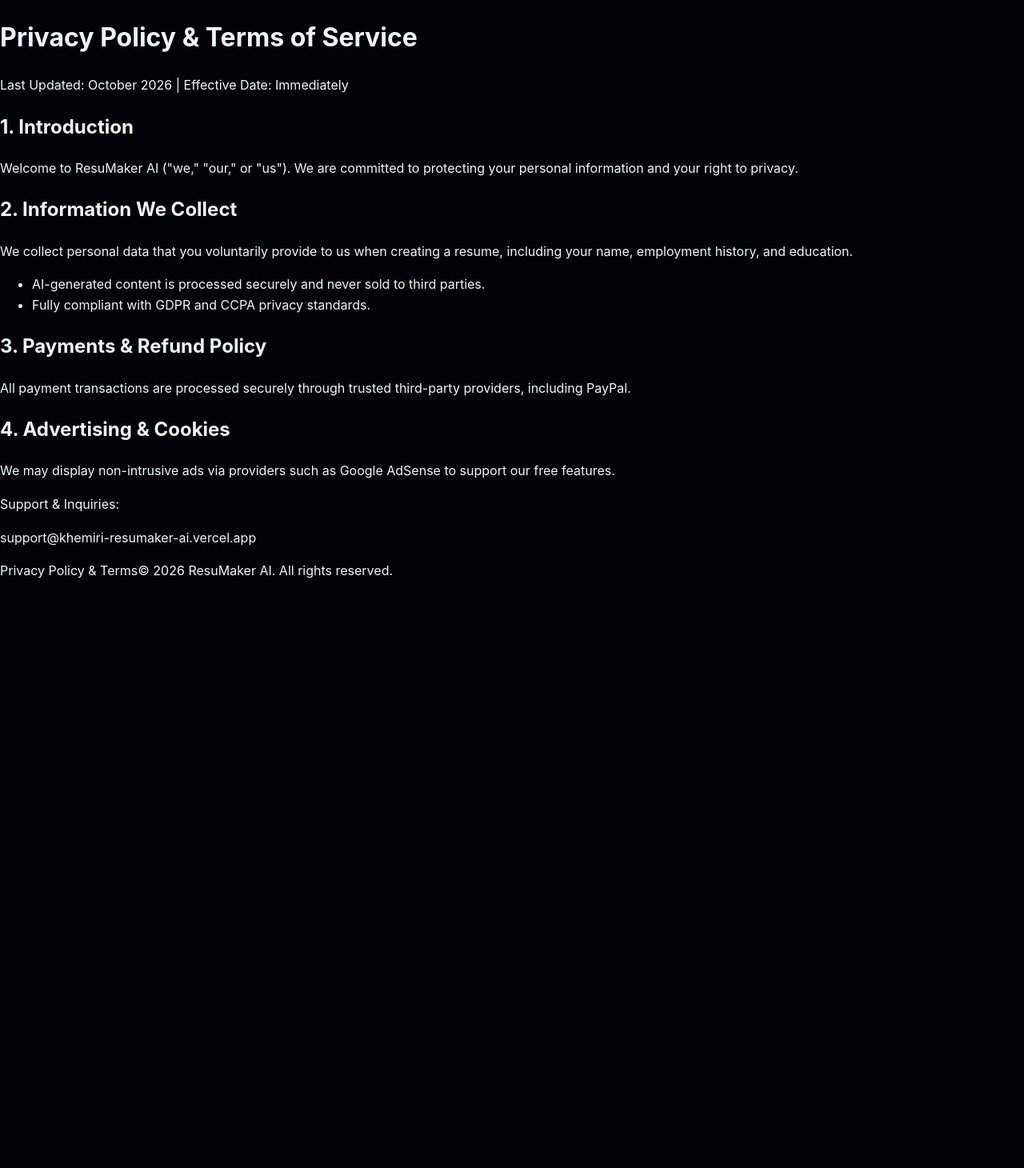
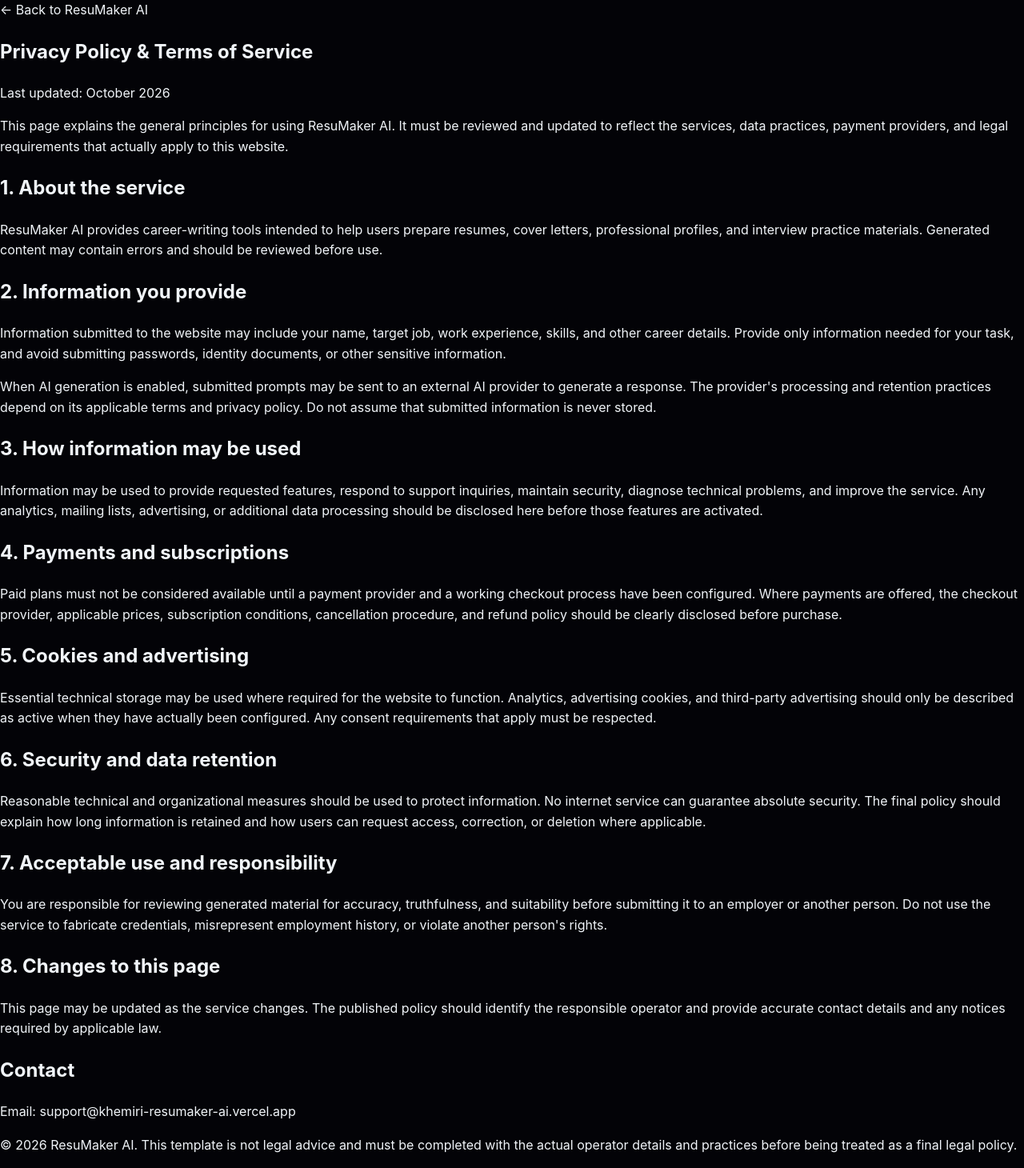
Before and after one commit to IskanderKhemiri1234/ai-resume-builder, a Next.js app: page /privacy-terms in a window 1280 px wide. Shown: the whole page at 80% size. Before the commit the page ends 821 px from the top, so only its background shows below. Built offline with nearby package versions, Linux system fonts and the light colour scheme.

Commit message:
Revise Privacy Policy and Terms of Service layout
Updated Privacy Policy and Terms of Service page with new sections and improved structure.

```diff
--- a/src/app/privacy-terms/page.tsx
+++ b/src/app/privacy-terms/page.tsx
@@ -1,72 +1,164 @@
-import React from 'react';
+
+export const metadata = {
+  title: 'Privacy Policy & Terms | ResuMaker AI',
+  description:
+    'Learn how ResuMaker AI handles information, AI-generated content, payments, cookies, and user responsibilities.',
+};
 
 export default function PrivacyTerms() {
   return (
-    <div className="min-h-screen bg-slate-950 text-slate-300 py-16 px-6 sm:px-12 lg:px-24 font-sans">
-      <div className="max-w-4xl mx-auto space-y-12">
+    <main className="min-h-screen bg-slate-950 px-6 py-16 font-sans text-slate-300 sm:px-12 lg:px-24">
+      <article className="mx-auto max-w-4xl space-y-10">
+        <header className="space-y-4 border-b border-slate-800 pb-8">
+          <a
+            href="/"
+            className="text-sm text-indigo-400 hover:text-indigo-300"
+          >
+            ← Back to ResuMaker AI
+          </a>
 
-        {/* Header */}
-        <header className="text-center space-y-4 border-b border-slate-800 pb-8">
-          <h1 className="text-3xl sm:text-5xl font-extrabold tracking-tight text-white">
+          <h1 className="text-3xl font-extrabold tracking-tight text-white sm:text-5xl">
             Privacy Policy & Terms of Service
           </h1>
-          <p className="text-slate-400 text-sm">
-            Last Updated: October 2026 | Effective Date: Immediately
+
+          <p className="text-sm text-slate-400">
+            Last updated: October 2026
+          </p>
+
+          <p className="leading-relaxed">
+            This page explains the general principles for using ResuMaker AI.
+            It must be reviewed and updated to reflect the services, data
+            practices, payment providers, and legal requirements that actually
+            apply to this website.
           </p>
         </header>
 
-        {/* Introduction */}
-        <section className="space-y-4">
-          <h2 className="text-2xl font-semibold text-white">1. Introduction</h2>
+        <section className="space-y-3">
+          <h2 className="text-2xl font-semibold text-white">
+            1. About the service
+          </h2>
           <p className="leading-relaxed">
-            Welcome to <span className="text-indigo-400 font-medium">ResuMaker AI</span> ("we," "our," or "us"). We are committed to protecting your personal information and your right to privacy.
+            ResuMaker AI provides career-writing tools intended to help users
+            prepare resumes, cover letters, professional profiles, and
+            interview practice materials. Generated content may contain errors
+            and should be reviewed before use.
           </p>
         </section>
 
-        {/* Data Collection */}
-        <section className="space-y-4">
-          <h2 className="text-2xl font-semibold text-white">2. Information We Collect</h2>
+        <section className="space-y-3">
+          <h2 className="text-2xl font-semibold text-white">
+            2. Information you provide
+          </h2>
           <p className="leading-relaxed">
-            We collect personal data that you voluntarily provide to us when creating a resume, including your name, employment history, and education.
+            Information submitted to the website may include your name,
+            target job, work experience, skills, and other career details.
+            Provide only information needed for your task, and avoid submitting
+            passwords, identity documents, or other sensitive information.
           </p>
-          <ul className="list-disc list-inside space-y-2 text-slate-400">
-            <li>AI-generated content is processed securely and never sold to third parties.</li>
-            <li>Fully compliant with GDPR and CCPA privacy standards.</li>
-          </ul>
-        </section>
-
-        {/* Payments & PayPal */}
-        <section className="space-y-4 border-t border-slate-800 pt-8">
-          <h2 className="text-2xl font-semibold text-white">3. Payments & Refund Policy</h2>
           <p className="leading-relaxed">
-            All payment transactions are processed securely through trusted third-party providers, including <span className="text-blue-400 font-medium">PayPal</span>.
+            When AI generation is enabled, submitted prompts may be sent to an
+            external AI provider to generate a response. The provider's
+            processing and retention practices depend on its applicable terms
+            and privacy policy. Do not assume that submitted information is
+            never stored.
           </p>
         </section>
 
-        {/* Advertising */}
-        <section className="space-y-4 border-t border-slate-800 pt-8">
-          <h2 className="text-2xl font-semibold text-white">4. Advertising & Cookies</h2>
+        <section className="space-y-3">
+          <h2 className="text-2xl font-semibold text-white">
+            3. How information may be used
+          </h2>
           <p className="leading-relaxed">
-            We may display non-intrusive ads via providers such as <span className="text-amber-400 font-medium">Google AdSense</span> to support our free features.
+            Information may be used to provide requested features, respond to
+            support inquiries, maintain security, diagnose technical problems,
+            and improve the service. Any analytics, mailing lists, advertising,
+            or additional data processing should be disclosed here before
+            those features are activated.
           </p>
         </section>
 
-        {/* Contact Information */}
-        <footer className="border-t border-slate-800 pt-8 text-center space-y-2">
-          <p className="text-slate-400">Support & Inquiries:</p>
-          <p className="text-indigo-400 font-medium">support@khemiri-resumaker-ai.vercel.app</p>
-          <p className="text-xs text-slate-600 mt-6">
+        <section className="space-y-3">
+          <h2 className="text-2xl font-semibold text-white">
+            4. Payments and subscriptions
+          </h2>
+          <p className="leading-relaxed">
+            Paid plans must not be considered available until a payment
+            provider and a working checkout process have been configured.
+            Where payments are offered, the checkout provider, applicable
+            prices, subscription conditions, cancellation procedure, and
+            refund policy should be clearly disclosed before purchase.
+          </p>
+        </section>
+
+        <section className="space-y-3">
+          <h2 className="text-2xl font-semibold text-white">
+            5. Cookies and advertising
+          </h2>
+          <p className="leading-relaxed">
+            Essential technical storage may be used where required for the
+            website to function. Analytics, advertising cookies, and
+            third-party advertising should only be described as active when
+            they have actually been configured. Any consent requirements that
+            apply must be respected.
+          </p>
+        </section>
+
+        <section className="space-y-3">
+          <h2 className="text-2xl font-semibold text-white">
+            6. Security and data retention
+          </h2>
+          <p className="leading-relaxed">
+            Reasonable technical and organizational measures should be used
+            to protect information. No internet service can guarantee absolute
+            security. The final policy should explain how long information is
+            retained and how users can request access, correction, or deletion
+            where applicable.
+          </p>
+        </section>
+
+        <section className="space-y-3">
+          <h2 className="text-2xl font-semibold text-white">
+            7. Acceptable use and responsibility
+          </h2>
+          <p className="leading-relaxed">
+            You are responsible for reviewing generated material for accuracy,
+            truthfulness, and suitability before submitting it to an employer
+            or another person. Do not use the service to fabricate credentials,
+            misrepresent employment history, or violate another person's
+            rights.
+          </p>
+        </section>
+
+        <section className="space-y-3">
+          <h2 className="text-2xl font-semibold text-white">
+            8. Changes to this page
+          </h2>
+          <p className="leading-relaxed">
+            This page may be updated as the service changes. The published
+            policy should identify the responsible operator and provide
+            accurate contact details and any notices required by applicable
+            law.
+          </p>
+        </section>
+
+        <footer className="space-y-3 border-t border-slate-800 pt-8">
+          <h2 className="text-xl font-semibold text-white">Contact</h2>
+          <p>
+            Email:{' '}
             <a
-  href="/privacy-terms"
-  className="text-slate-400 hover:text-white transition-colors text-sm"
->
-  Privacy Policy & Terms
-</a>
-
-            &copy; 2026 ResuMaker AI. All rights reserved.
+              href="mailto:support@khemiri-resumaker-ai.vercel.app"
+              className="text-indigo-400 hover:text-indigo-300"
+            >
+              support@khemiri-resumaker-ai.vercel.app
+            </a>
+          </p>
+          <p className="text-xs leading-relaxed text-slate-500">
+            © 2026 ResuMaker AI. This template is not legal advice and must be
+            completed with the actual operator details and practices before
+            being treated as a final legal policy.
           </p>
         </footer>
-      </div>
-    </div>
+      </article>
+    </main>
   );
 }
```
